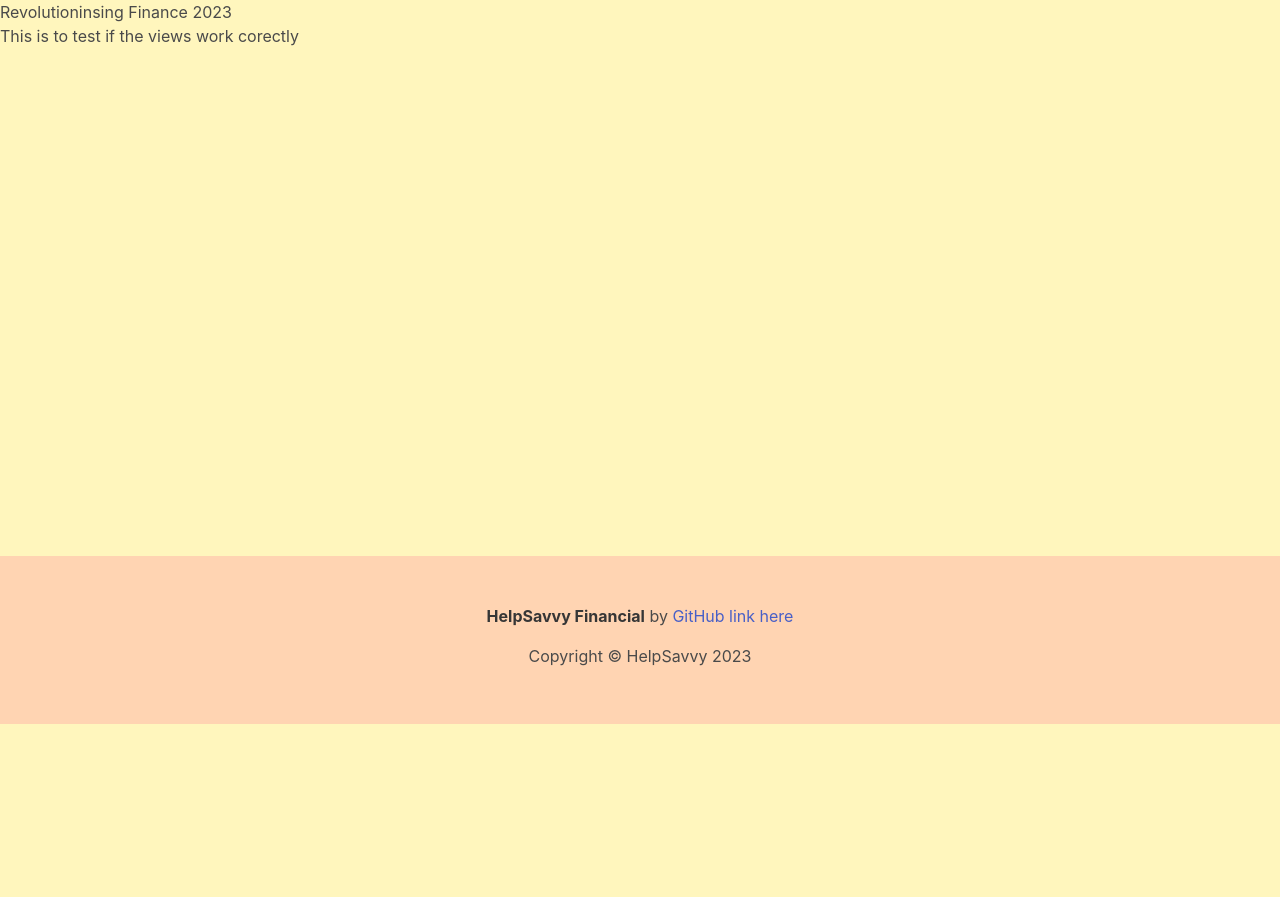
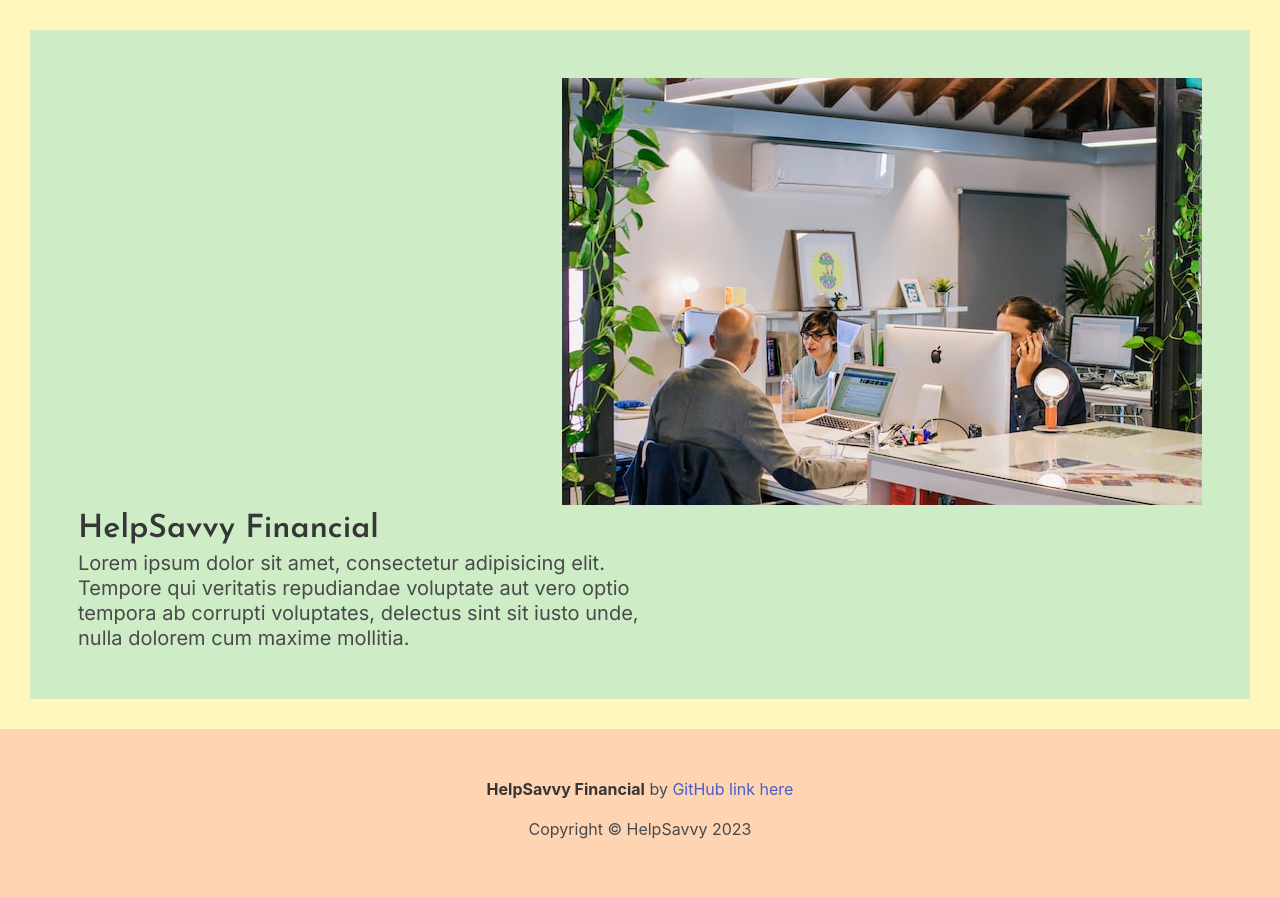
Before and after one commit to SamMartin92/hackathon-team-7, a Django app: page / in a window 1280 px wide. Shown: the part 76-973 px from the top of the page. Before the commit the page ends 800 px from the top, so only its background shows below. Run offline with Django 4.2, Linux system fonts and the light colour scheme.

Commit message:
updated index page with css styles as well

```diff
--- a/home/templates/home/index.html
+++ b/home/templates/home/index.html
@@ -3,10 +3,23 @@
 
 {% block content %}
 
-<section>
-
-    <h1>Revolutioninsing Finance 2023</h1>
-    <p>This is to test if the views work corectly </p>
+<section class="hero">
+    <div class="hero-body">
+        <div class="hero-image">
+            <img src="/static/images/office-staff.jpg"/>
+        </div>
+        <div class="hero-text">
+            <h2 class="title">
+                HelpSavvy Financial
+            </h2>
+            <p class="subtitle">
+                Lorem ipsum dolor sit amet, consectetur adipisicing elit. Tempore qui veritatis repudiandae voluptate
+                aut
+                vero optio tempora ab corrupti voluptates, delectus sint sit iusto unde, nulla dolorem cum maxime
+                mollitia.
+            </p>
+        </div>
+    </div>
 </section>
 
 {% endblock %}
--- a/static/css/style.css
+++ b/static/css/style.css
@@ -64,3 +64,25 @@ a.button is-primary {
 }
 
 /************************************************** index page */
+
+.hero-body {
+    background-color: #ceedc7;
+    margin: 30px;
+}
+
+.hero-image {
+    float: right;
+}
+
+.hero-text {
+    float: left;
+    width: 50%;
+}
+
+.title {
+    font-family: 'Josefin Sans', sans-serif;
+}
+
+.subtitle {
+    font-family: 'Inter', sans-serif;
+}
```
Also changed, not shown: static/images/office-meeting.jpg (added), static/images/office-staff.jpg (added).
